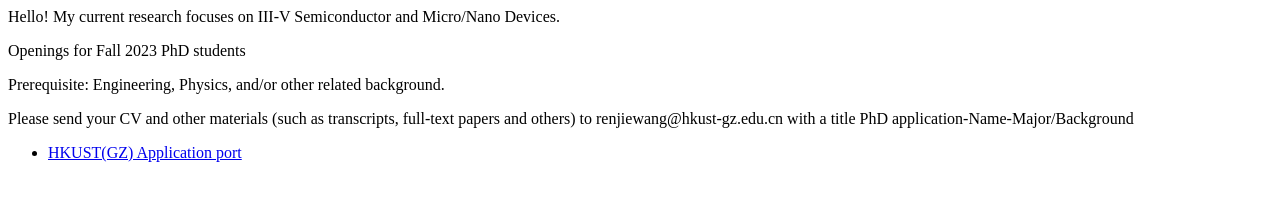
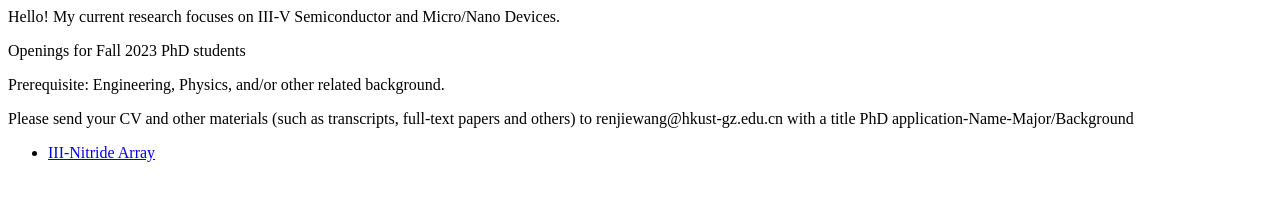
Before and after one commit to renjiewangzju/renjiewangzju.github.io-, a plain HTML site: page index.html in a window 1280 px wide. Drawn offline with Linux system fonts and the light colour scheme.

Commit message:
Update index.html

```diff
--- a/index.html
+++ b/index.html
@@ -4,5 +4,5 @@
 <p>Please send your CV and other materials (such as transcripts, full-text papers and others) to renjiewang@hkust-gz.edu.cn with a title PhD application-Name-Major/Background</p>
 
 <ul>
-  <li><a href="https://github.com/renjiewangzju/hkustgz/raw/main/IMAGENWARRAY2.png">HKUST(GZ) Application port </a></li>
+  <li><a href="https://github.com/renjiewangzju/hkustgz/raw/main/IMAGENWARRAY2.png">III-Nitride Array</a></li>
 </ul>
```
